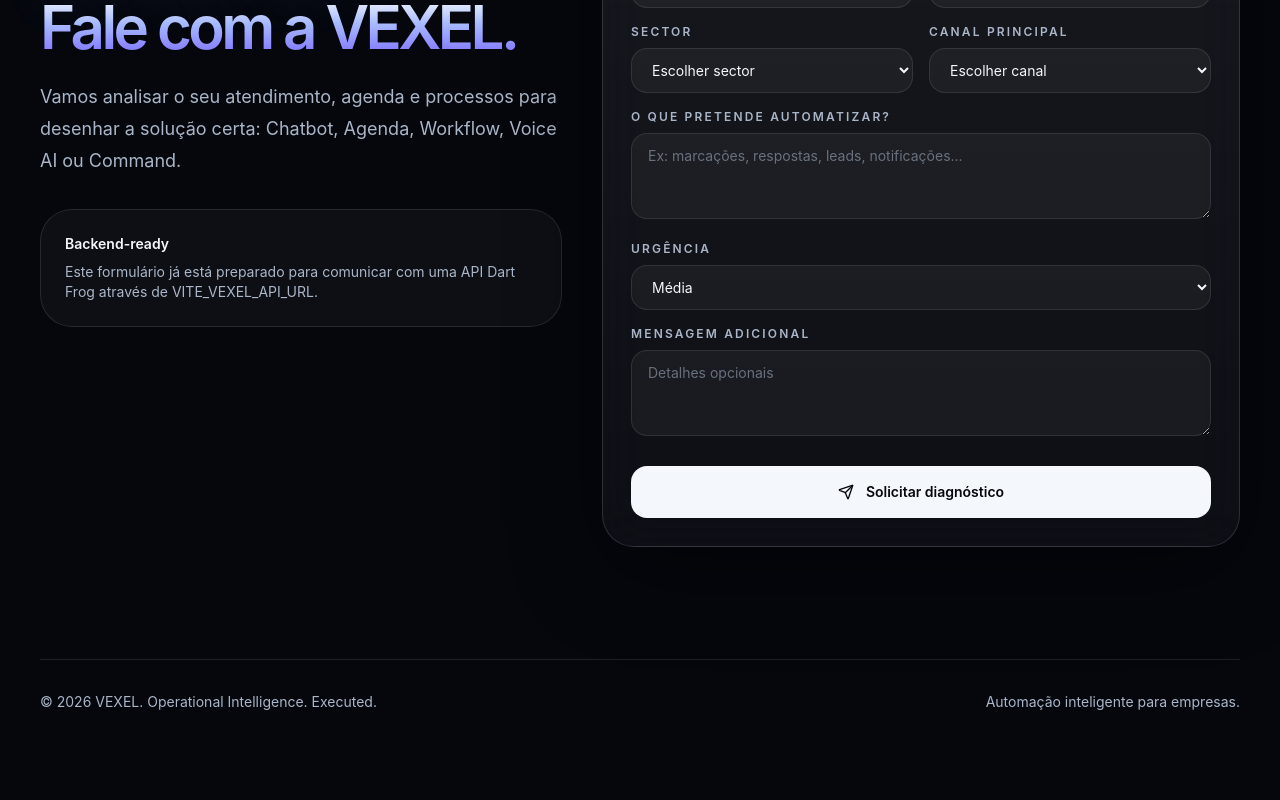
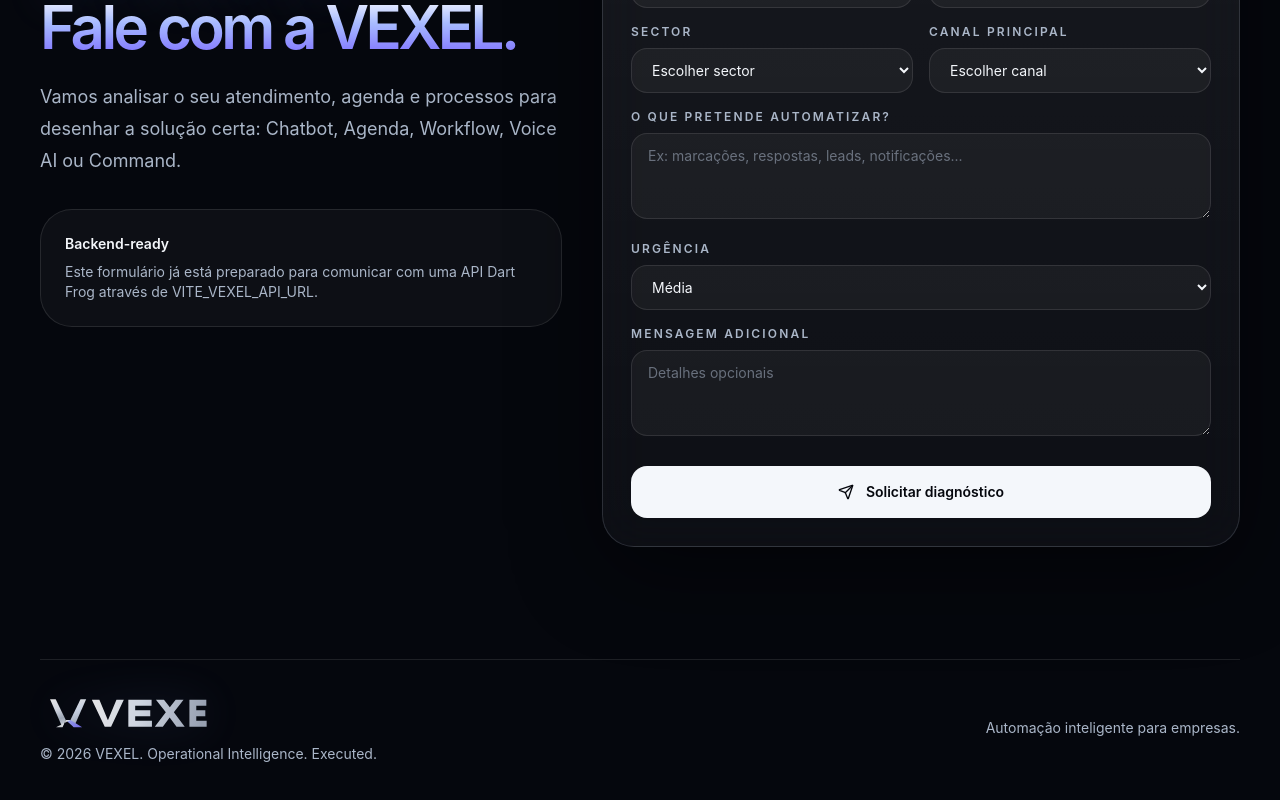
Before and after one commit to miltonmarino-rightware/vexel.website, a React (Vite) app: page / in a window 1280 px wide. Shown: the part 6549-7349 px from the top of the page. Before the commit the page ends 7301 px from the top, so only its background shows below. Built offline with nearby package versions, Linux system fonts and the light colour scheme; no server answers.

Commit message:
Refine footer with official VEXEL wordmark

```diff
--- a/src/App.tsx
+++ b/src/App.tsx
@@ -6,6 +6,7 @@ import { HeroSection } from './components/sections/HeroSection';
 import { ManifestoSection } from './components/sections/ManifestoSection';
 import { ProductSections } from './components/sections/ProductSections';
 import { ServicesSection } from './components/sections/ServicesSection';
+import { LogoMark } from './components/ui/LogoMark';
 
 export default function App() {
   return (
@@ -20,8 +21,11 @@ export default function App() {
         <ProductSections />
         <ContactSection />
         <footer className="relative px-5 pb-10 sm:px-8 lg:px-10">
-          <div className="mx-auto flex max-w-7xl flex-col gap-4 border-t border-white/10 pt-8 text-sm text-vexel-muted sm:flex-row sm:items-center sm:justify-between">
-            <p>© 2026 VEXEL. Operational Intelligence. Executed.</p>
+          <div className="mx-auto flex max-w-7xl flex-col gap-5 border-t border-white/10 pt-8 text-sm text-vexel-muted sm:flex-row sm:items-center sm:justify-between">
+            <div className="space-y-3">
+              <LogoMark className="opacity-90" />
+              <p>© 2026 VEXEL. Operational Intelligence. Executed.</p>
+            </div>
             <p>Automação inteligente para empresas.</p>
           </div>
         </footer>
```
